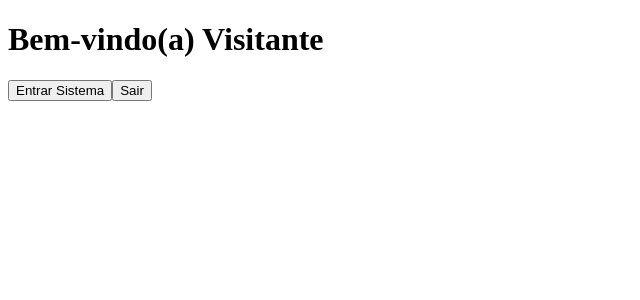
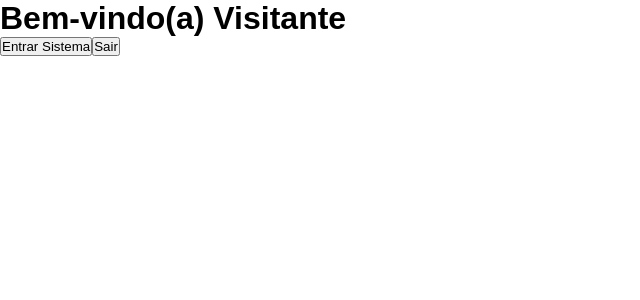
Before and after one commit to DavyddBF/react-curso, a React (Create React App) app in the folder eventos/: page / in a window 1280 px wide. Shown: the top 300 px of the page, without its empty margins (0-640 px from the left). Built offline with nearby package versions, Linux system fonts and the light colour scheme.

Commit message:
Reset css basico

```diff
--- a/eventos/src/App.css
+++ b/eventos/src/App.css
@@ -0,0 +1,5 @@
+* {
+    margin: 0;
+    padding: 0;
+    font-family: Arial, Helvetica, sans-serif;
+}
```
